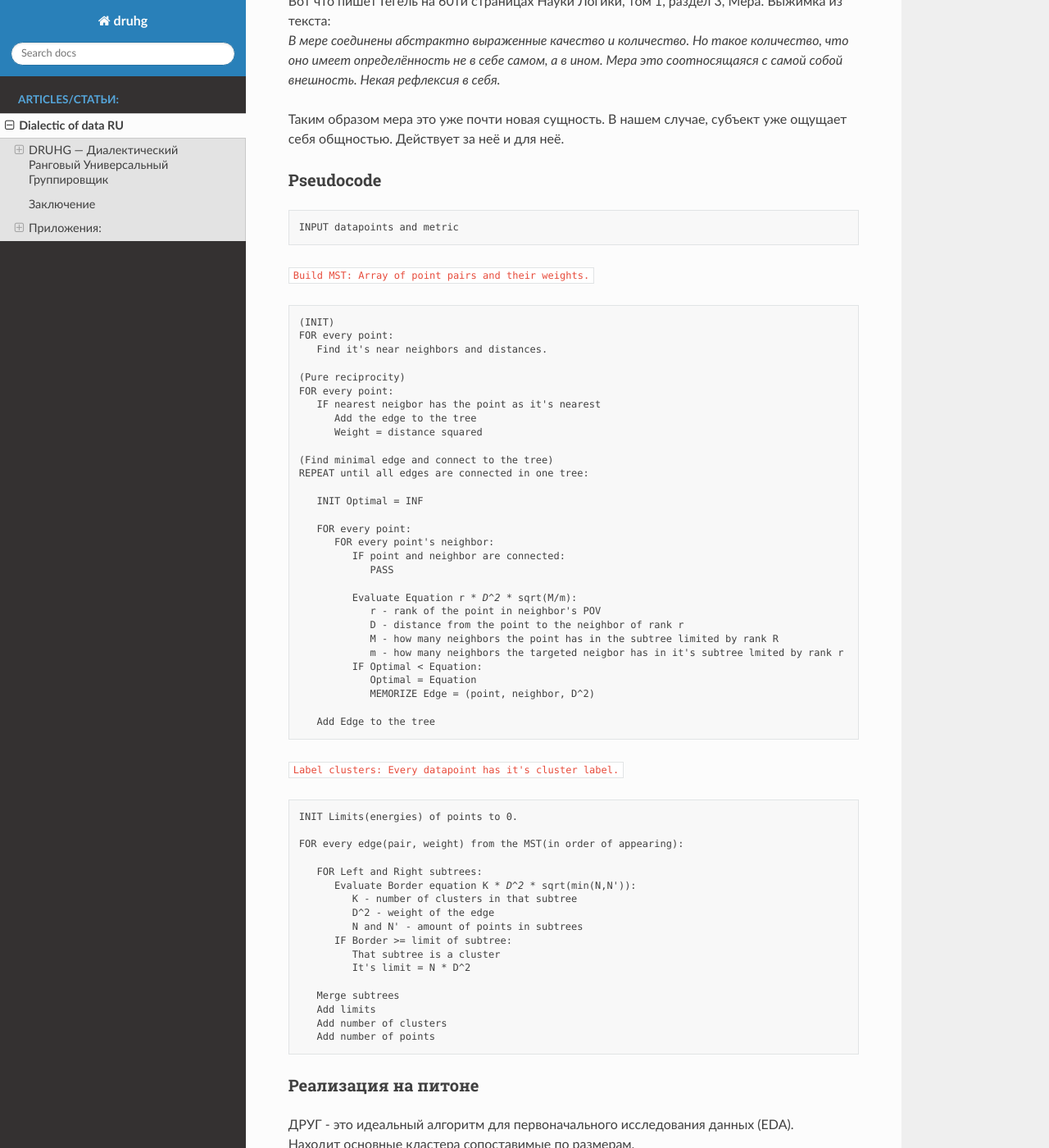
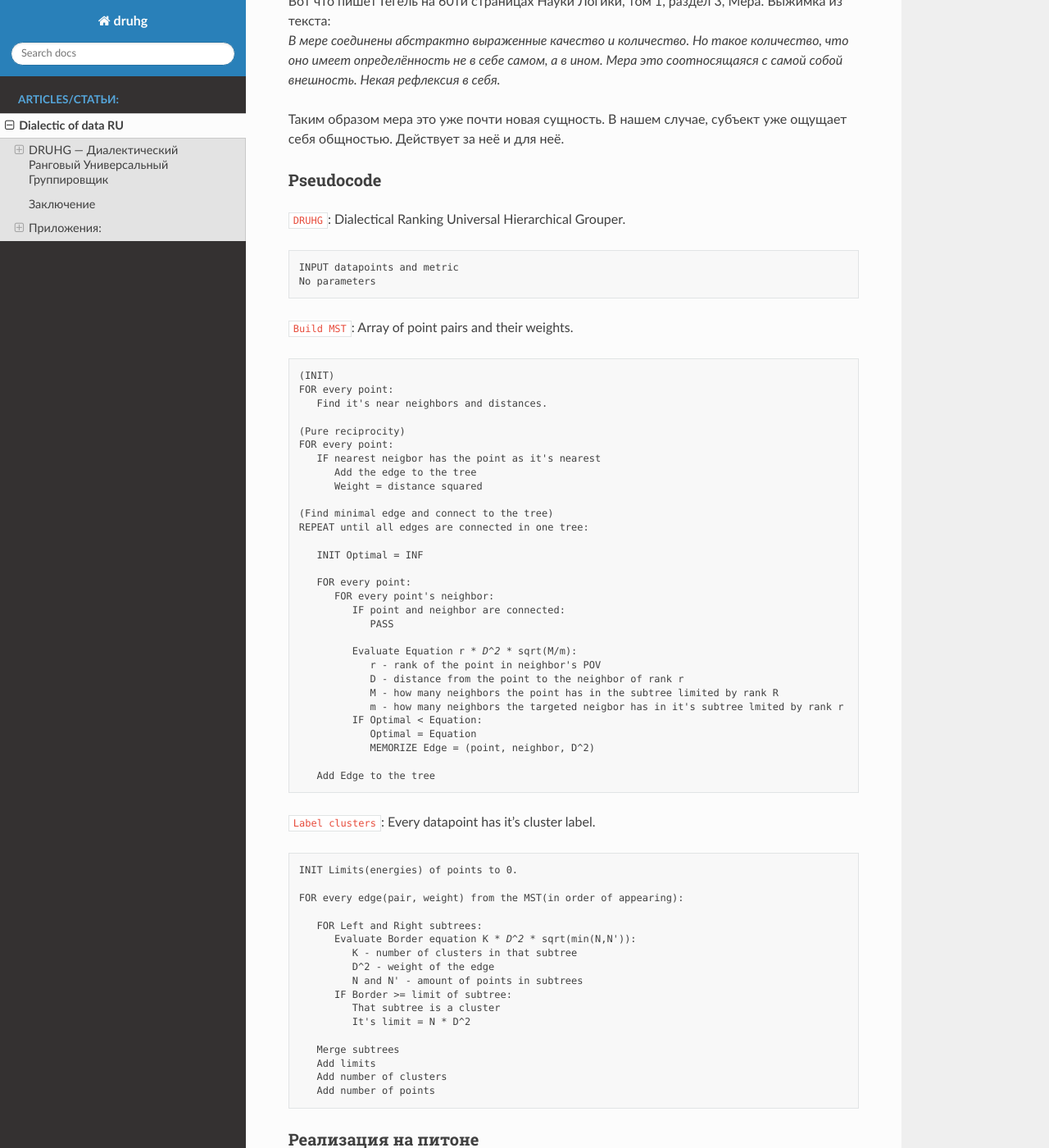
Before and after one commit to artamono/druhg, a Sphinx documentation site: the page built from docs/source/dialectic_of_data.rst, in a window 1280 px wide and 1400 px high, scrolled down 12782 px. Shown: the whole window at 82% size. Built offline with Sphinx 7.4.7 and the Read the Docs theme 2.0.0, drawn with Linux system fonts in a browser that asks for light colours; some of the changed text lies outside the part shown.

Commit message:
Update dialectic_of_data.rst
prettify pseudocode

```diff
--- a/docs/source/dialectic_of_data.rst
+++ b/docs/source/dialectic_of_data.rst
@@ -446,12 +446,15 @@ DRUHG — Диалектический Ранговый Универсальны
 Pseudocode
 ##########
 
+``DRUHG``: Dialectical Ranking Universal Hierarchical Grouper.
+
 .. code-block:: RST
 
    INPUT datapoints and metric
+   No parameters
 
 
-``Build MST: Array of point pairs and their weights.``
+``Build MST``: Array of point pairs and their weights.
 
 .. code-block:: RST
 
@@ -486,7 +489,7 @@ Pseudocode
 
       Add Edge to the tree
 
-``Label clusters: Every datapoint has it's cluster label.``
+``Label clusters``: Every datapoint has it's cluster label.
 
 .. code-block:: RST
 
```
Also changed, not shown: other parts of docs/source/dialectic_of_data.rst (+1 -1 lines).
